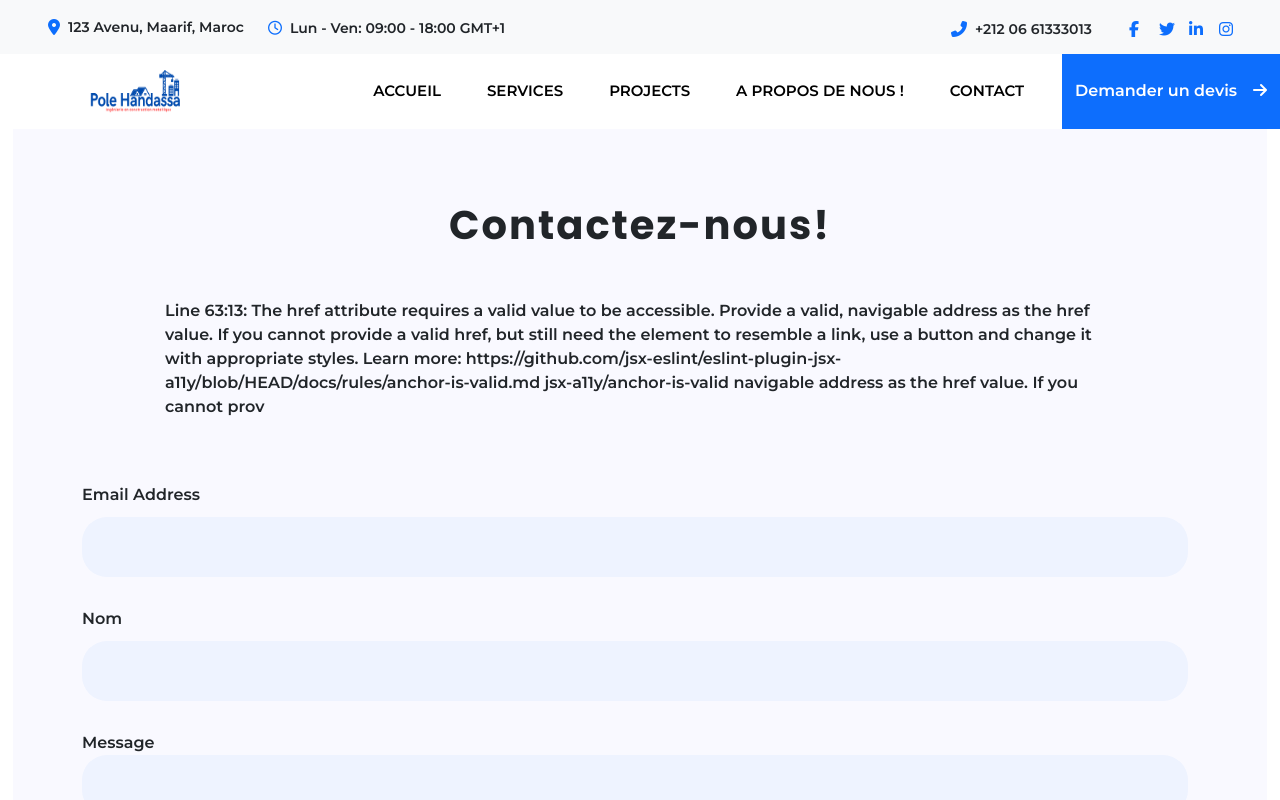
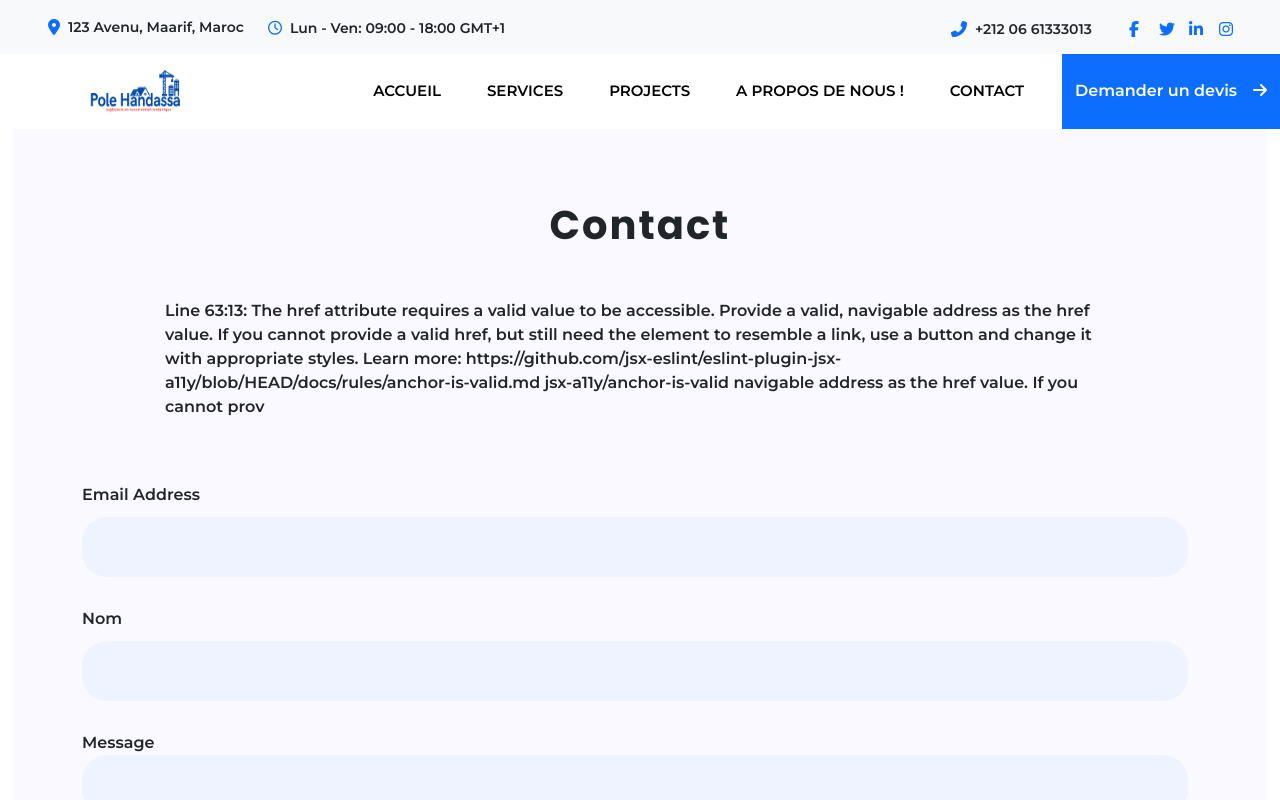
Before and after one commit to MOHAMED-RGUIG/Chak, a React (Create React App) app: page /login in a window 1280 px wide. Shown: the top 800 px of the page. Built offline with nearby package versions, Linux system fonts and the light colour scheme.

Commit message:
Update Loginscreen.js

```diff
--- a/src/screens/Loginscreen.js
+++ b/src/screens/Loginscreen.js
@@ -23,7 +23,7 @@ export default function Loginscreen() {
     <div className="login-page mx-auto mb-5 pb-5" style={{background: '#f9f9ff',width:'98%'}}>
       <div className='row justify-content-center'>
         <div className='col-md-11 col-11 text-start p-3 mt-5 mb-3'>
-          <h2 className='text-center m-2' style={{ fontSize: '30px' }}>Contactez-nous!</h2>
+          <h2 className='text-center m-2' style={{ fontSize: '30px' }}>Contact</h2>
 
           <p className='col-12 col-lg-10 mx-auto pb-5'>
             Line 63:13: The href attribute requires a valid value to be accessible.
```
